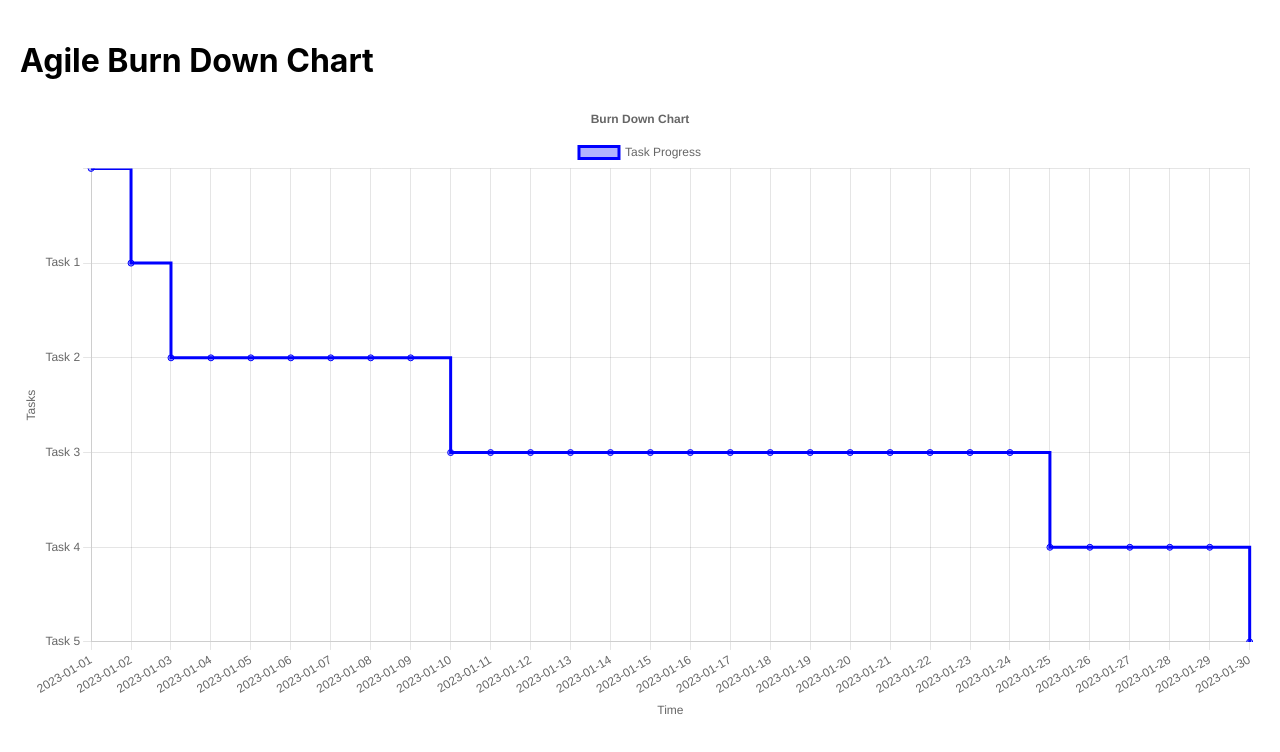
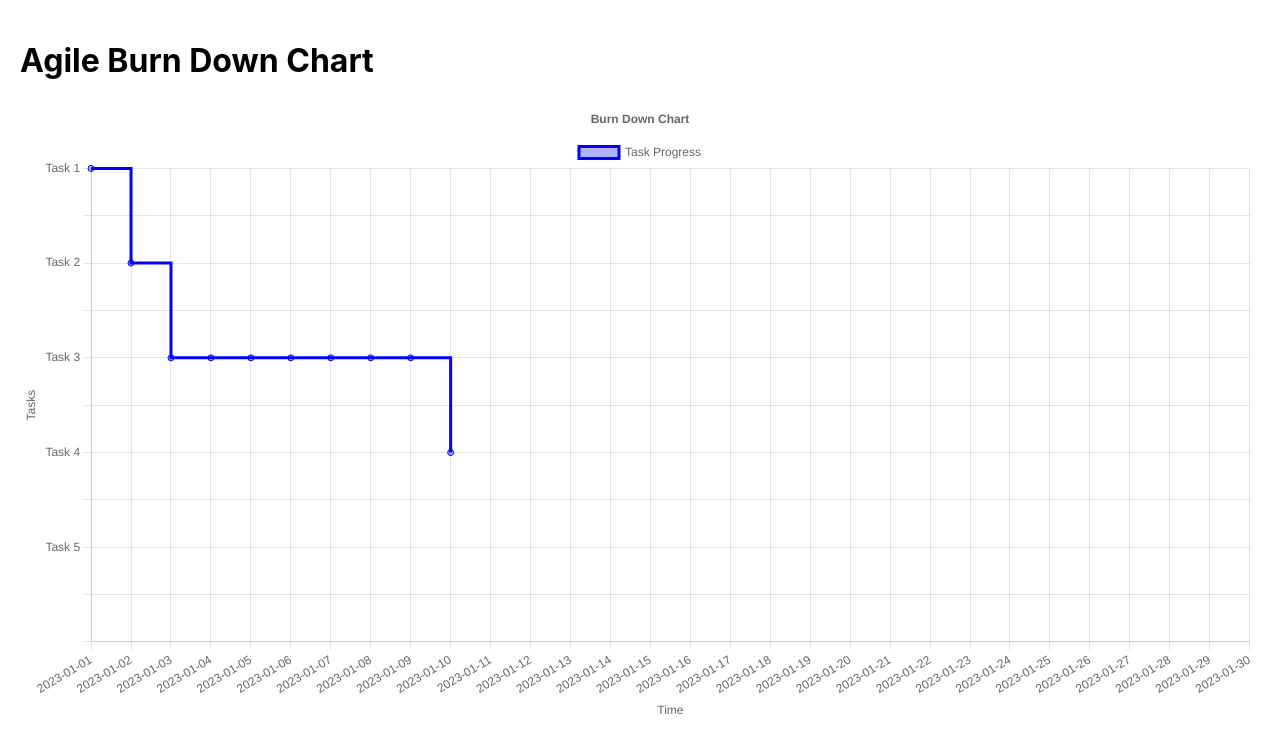
Before and after one commit to Mraj101/Agile-burnDownChartByReact-branch-d3js-v5-, a React (Create React App) app: page / in a window 1280 px wide. Shown: the top 752 px of the page. Built offline with nearby package versions, Linux system fonts and the light colour scheme.

Commit message:
exp data 3 start to bring line

```diff
--- a/src/App.js
+++ b/src/App.js
@@ -1,120 +1,3 @@
-// import React from "react";
-// // import ApexCharts from "apexcharts";
-// import { Chart as ChartJS } from "chart.js/auto";
-// import { Bar, Doughnut, Line } from "react-chartjs-2";
-// import revenueData from "./data/revenueData.json";
-// import sourceData from "./data/sourceData.json";
-
-// ChartJS.defaults.maintainAspectRatio = false;
-// ChartJS.defaults.responsive = true;
-
-// ChartJS.defaults.plugins.title.display = true;
-// ChartJS.defaults.plugins.title.align = "start";
-// ChartJS.defaults.plugins.title.font.size = 20;
-// ChartJS.defaults.plugins.title.color = "red";
-
-// const App = () => {
-//   return (
-//     <div className="App">
-//       <div></div>
-//       <div className="dataCard revenueCard">
-//         <Line
-//           data={{
-//             labels: revenueData.map((data) => data.label),
-//             datasets: [
-//               {
-//                 label: "Revenue",
-//                 data: revenueData.map((data) => data.revenue),
-//                 backgroundColor: "#064FF0",
-//                 borderColor: "#064FF0",
-//               },
-//               {
-//                 label: "Cost",
-//                 data: revenueData.map((data) => data.cost),
-//                 backgroundColor: "#FF3030",
-//                 borderColor: "#FF3030",
-//               },
-//             ],
-//           }}
-//           options={{
-//             elements: {
-//               line: {
-//                 tension: 0.5,
-//               },
-//             },
-//             plugins: {
-//               title: {
-//                 text: "Monthly Revenue & Cost",
-//               },
-//             },
-//           }}
-//         />
-//       </div>
-
-//       <div className="dataCard customerCard">
-//         <Bar
-//           data={{
-//             labels: sourceData.map((data) => data.label),
-//             datasets: [
-//               {
-//                 label: "count",
-//                 data: sourceData.map((data) => data.value),
-//                 backgroundColor: [
-//                   "rgba(43, 63, 229, 0.8)",
-//                   "rgba(250, 192, 19, 0.8)",
-//                   "rgba(253, 135, 135, 0.8)",
-//                 ],
-//                 borderRadius: 5,
-//               },
-//             ],
-//           }}
-//           options={{
-//             plugins: {
-//               title: {
-//                 text: "Revenue Source",
-//               },
-//             },
-//           }}
-//         />
-//       </div>
-
-//       <div className="dataCard categoryCard">
-//         <Doughnut
-//           data={{
-//             labels: sourceData.map((data) => data.label),
-//             datasets: [
-//               {
-//                 label: "Count",
-//                 data: sourceData.map((data) => data.value),
-//                 backgroundColor: [
-//                   "rgba(43, 63, 229, 0.8)",
-//                   "rgba(250, 192, 19, 0.8)",
-//                   "rgba(253, 135, 135, 0.8)",
-//                 ],
-//                 borderColor: [
-//                   "rgba(43, 63, 229, 0.8)",
-//                   "rgba(250, 192, 19, 0.8)",
-//                   "rgba(253, 135, 135, 0.8)",
-//                 ],
-//               },
-//             ],
-//           }}
-//           options={{
-//             plugins: {
-//               title: {
-//                 text: "Revenue Sources",
-//               },
-//             },
-//           }}
-//         />
-//       </div>
-//     </div>
-//   );
-// };
-
-// export default App;
-
-// App.js
 import React, { useState, useEffect } from "react";
 import BurnDownChart from "./components/BurnDownChart";
 import "./App.css";
@@ -136,12 +19,8 @@ const calculateBurnDownData = (tasks) => {
     tasks[tasks.length - 1]?.endDate || new Date().toISOString().split("T")[0];
   const labels = generateDateRange(startDate, endDate);
 
-  console.log("Labels:", labels);
-
   const totalTasks = tasks.length;
   const actualBurnDown = Array(labels.length).fill(null);
-
-  console.log("Initial actualBurnDown:", actualBurnDown);
 
   const taskEndDates = new Map();
 
@@ -157,37 +36,31 @@ const calculateBurnDownData = (tasks) => {
     }
   }
 
-  console.log("Task end dates:", taskEndDates);
-
   let completedTasks = 0;
   let lastCompletedDateIndex = -1;
 
   for (let i = 0; i < labels.length; i++) {
     const date = labels[i];
-    console.log("Current Date:", date);
 
     if (taskEndDates.has(date)) {
       completedTasks += taskEndDates.get(date);
       lastCompletedDateIndex = i;
     }
 
-    console.log("Completed Tasks:", completedTasks);
-
     if (i === 0) {
-      actualBurnDown[i] = totalTasks; // Set the initial value to totalTasks
+      actualBurnDown[i] = totalTasks;
     } else {
       actualBurnDown[i] = totalTasks - completedTasks;
     }
-    console.log("Actual Burn Down:", actualBurnDown);
   }
 
   for (let i = lastCompletedDateIndex + 1; i < actualBurnDown.length; i++) {
     actualBurnDown[i] = null;
   }
 
-  const taskNames = tasks.map((task) => task.taskName);
+  const taskNames = tasks.map((task) => task.taskName).reverse();
 
-  return { labels, data: { actual: actualBurnDown }, taskNames, totalTasks };
+  return { labels, data: { actual: actualBurnDown }, taskNames };
 };
 
 const App = () => {
@@ -218,14 +91,14 @@ const App = () => {
       taskId: 4,
       startDate: "2023-01-10",
       endDate: "2023-01-25",
-      isFinished: true,
+      isFinished: false,
     },
     {
       taskName: "Task 5",
       taskId: 5,
       startDate: "2023-01-05",
       endDate: "2023-01-30",
-      isFinished: true,
+      isFinished: false,
     },
   ]);
 
@@ -237,6 +110,8 @@ const App = () => {
     setBurnDownData(calculateBurnDownData(tasks));
   }, [tasks]);
 
+  const deadline = "2023-01-08"; // Set your specific deadline date here
+
   return (
     <div className="container">
       <h1 className="text-2xl font-bold text-center">Agile Burn Down Chart</h1>
@@ -244,7 +119,7 @@ const App = () => {
         labels={burnDownData.labels}
         data={burnDownData.data}
         taskNames={burnDownData.taskNames}
-        totalTasks={burnDownData.totalTasks}
+        deadline={deadline}
       />
     </div>
   );
--- a/src/components/BurnDownChart.js
+++ b/src/components/BurnDownChart.js
@@ -21,7 +21,7 @@ ChartJS.register(
   Legend
 );
 
-const BurnDownChart = ({ data, labels, taskNames, totalTasks }) => {
+const BurnDownChart = ({ data, labels, taskNames }) => {
   const chartData = {
     labels: labels,
     datasets: [
@@ -48,6 +48,27 @@ const BurnDownChart = ({ data, labels, taskNames, totalTasks }) => {
       },
       tooltip: {
         enabled: true,
+        callbacks: {
+          label: function (tooltipItem) {
+            const labels = tooltipItem?.chart?.data?.labels;
+            const datasets = tooltipItem?.chart?.data?.datasets;
+
+            if (!labels || !datasets) {
+              return "No data";
+            }
+
+            const label = labels[tooltipItem.dataIndex];
+            const value =
+              datasets[tooltipItem.datasetIndex].data[tooltipItem.dataIndex];
+
+            if (tooltipItem.dataIndex === labels.length - 1) {
+              return `Deadline: ${label}`;
+            }
+
+            const taskName = taskNames[value - 1] || "Unknown task";
+            return `Task: ${taskName}`;
+          },
+        },
       },
     },
     scales: {
@@ -63,14 +84,11 @@ const BurnDownChart = ({ data, labels, taskNames, totalTasks }) => {
           text: "Tasks",
         },
         beginAtZero: true,
-        min: 0,
-        max: totalTasks,
         ticks: {
           callback: function (value) {
-            const index = totalTasks - value;
-            return taskNames[index - 1] || "";
+            const taskName = taskNames[value - 1] || "";
+            return `${taskName}`;
           },
-          stepSize: 1,
         },
       },
     },
```
